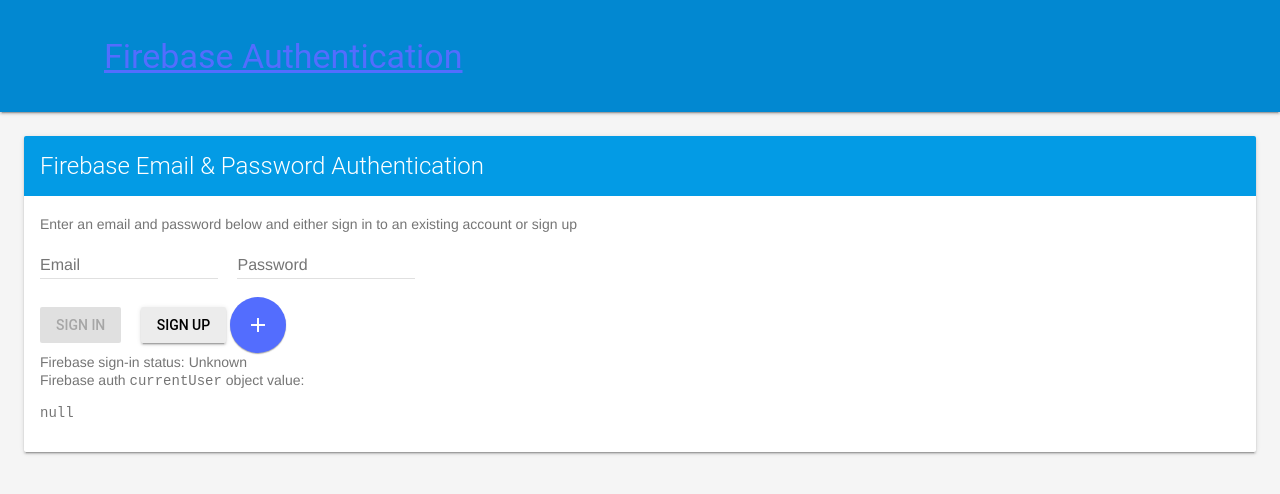
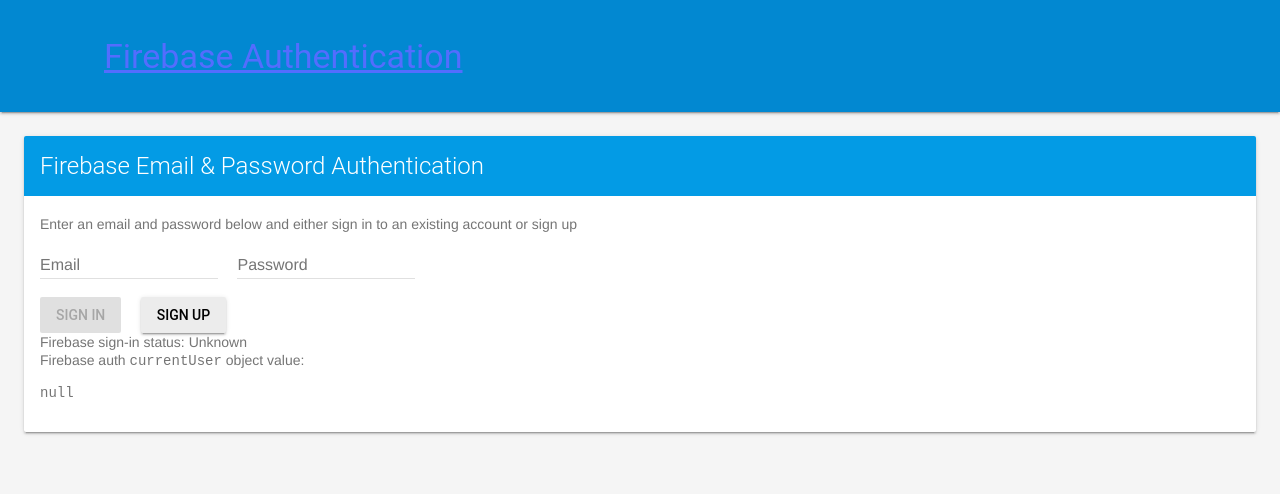
Before and after one commit to slothgamez/fireplex.github.io, a Jekyll site: the page firebasee/auth/passreset.html, which Jekyll copies as it is, in a window 1280 px wide. Shown: the top 494 px of the page. Built offline with Jekyll 4.4.1, drawn with Linux system fonts in a browser that asks for light colours; nearby versions of some CDN libraries; comment, search, counter and statistics services are not loaded.

Commit message:
Update passreset.html

```diff
--- a/firebasee/auth/passreset.html
+++ b/firebasee/auth/passreset.html
@@ -79,7 +79,6 @@
           <button disabled class="mdl-button mdl-js-button mdl-button--raised" id="quickstart-sign-in" name="signin">Sign In</button>
           &nbsp;&nbsp;&nbsp;
           <button class="mdl-button mdl-js-button mdl-button--raised" id="quickstart-sign-up" name="signup">Sign Up</button>
-          <button class="mdl-button mdl-js-button mdl-button--fab mdl-js-ripple-effect mdl-button--colored" id="test-button"><i class="material-icons">add</i></button>
 
           <!-- Container where we'll display the user details -->
           <div class="quickstart-user-details-container">
```
